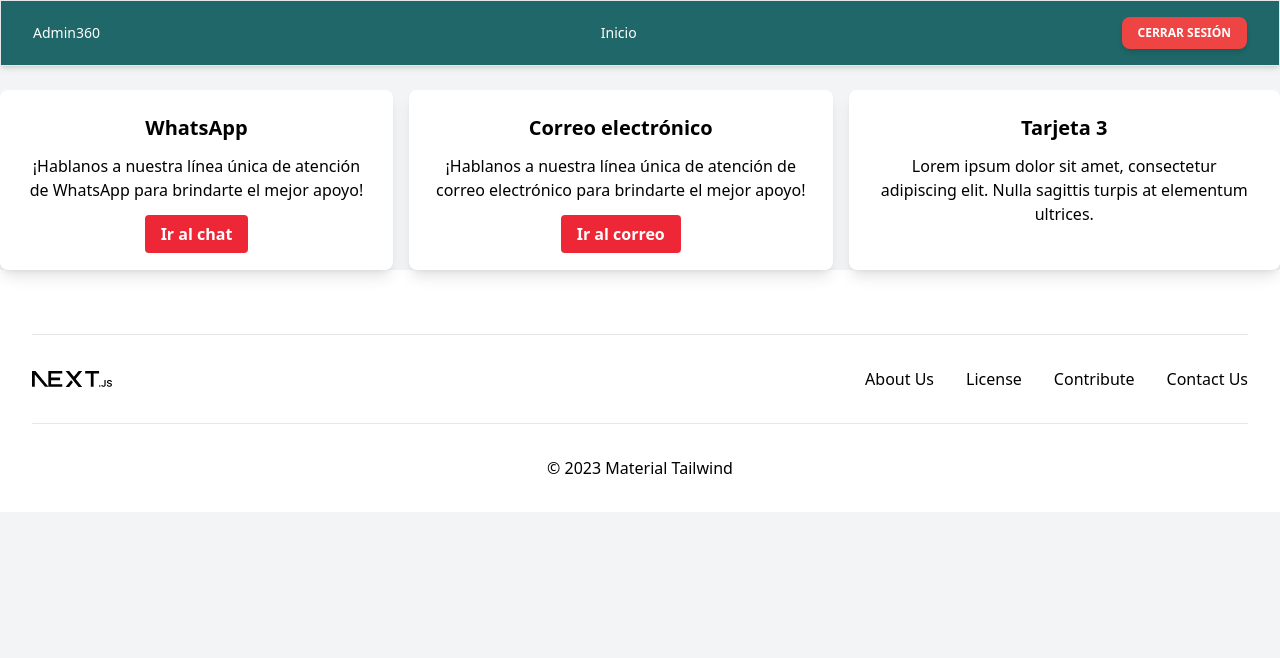
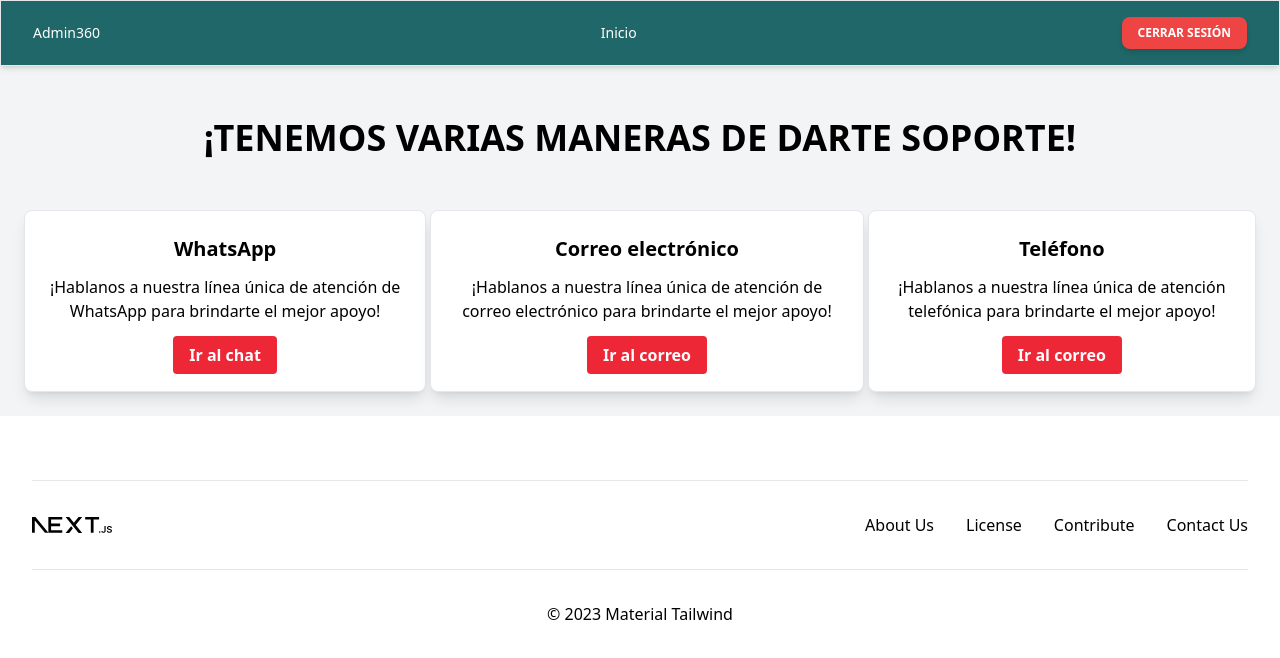
Before and after one commit to SantiagoYpes/proyecto2023, a Next.js app in the folder client/: page /contact in a window 1280 px wide. Shown: the top 658 px of the page. Built offline with nearby package versions, Linux system fonts and the light colour scheme; no server answers.

Commit message:
btns funcionando

```diff
--- a/client/src/pages/contact.js
+++ b/client/src/pages/contact.js
@@ -32,24 +32,35 @@ export default function TableContractUser() {
         <div className="min-h-screen items-center justify-center bg-gray-100 text-[#000000]">
             <ComplexNavbar />
             <br></br>
-            <div class="flex space-x-4">
-                <div class="bg-white rounded-lg text-center shadow-lg p-6">
+            <center>
+                <Typography
+                    variant="h2"
+                    className="text-black-500 p-7 text-4xl  "
+                >
+                    ¡TENEMOS VARIAS MANERAS DE DARTE SOPORTE!
+                </Typography>
+            </center>
+            <div class="flex space-x-1 m-6">
+                <div class="bg-white rounded-lg text-center shadow-lg p-6 border hover:scale-105 hover:border-[#1F6768]">
                     <h2 class="text-xl font-semibold">WhatsApp</h2>
                     <p class="mb-5 mt-3">¡Hablanos a nuestra línea única de atención de WhatsApp para brindarte el mejor apoyo!</p>
                     <a href="https://api.whatsapp.com/send/?phone=3245301146" class="bg-[#EE2737] hover:bg-[#1F6768] text-white font-bold py-2 px-4 rounded">
                         Ir al chat
                     </a>
                 </div>
-                <div class="bg-white rounded-lg text-center shadow-lg p-6">
+                <div class="bg-white rounded-lg text-center shadow-lg p-6 border hover:scale-105 hover:border-[#1F6768]">
                     <h2 class="text-xl font-semibold">Correo electrónico</h2>
                     <p class="mb-5 mt-3">¡Hablanos a nuestra línea única de atención de correo electrónico para brindarte el mejor apoyo!</p>
                     <a href="mailto:smontoya660@soyudemedellin.edu.co" class="bg-[#EE2737] hover:bg-[#1F6768] text-white font-bold py-2 px-4 rounded">
                         Ir al correo
                     </a>
                 </div>
-                <div class="bg-white rounded-lg text-center shadow-lg p-6">
-                    <h2 class="text-xl font-semibold">Tarjeta 3</h2>
-                    <p class="mb-5 mt-3">Lorem ipsum dolor sit amet, consectetur adipiscing elit. Nulla sagittis turpis at elementum ultrices.</p>
+                <div class="mr-9 bg-white rounded-lg text-center shadow-lg p-6 border hover:scale-105 hover:border-[#1F6768]">
+                    <h2 class="text-xl font-semibold">Teléfono</h2>
+                    <p class="mb-5 mt-3">¡Hablanos a nuestra línea única de atención telefónica para brindarte el mejor apoyo!</p>
+                    <a href="tel:+573245301146" class="bg-[#EE2737] hover:bg-[#1F6768] text-white font-bold py-2 px-4 rounded">
+                        Ir al correo
+                    </a>
                 </div>
             </div>
             <Footer />
```
